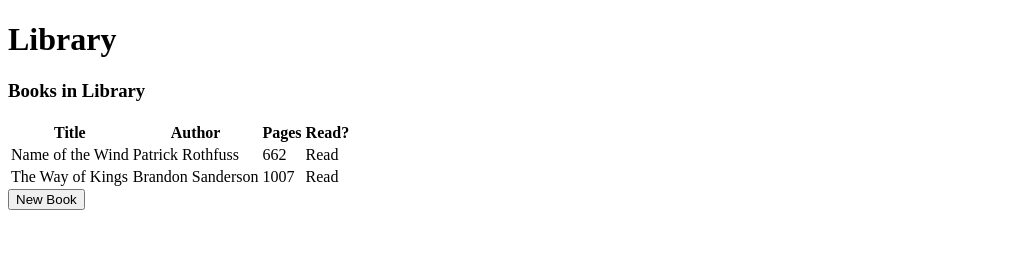
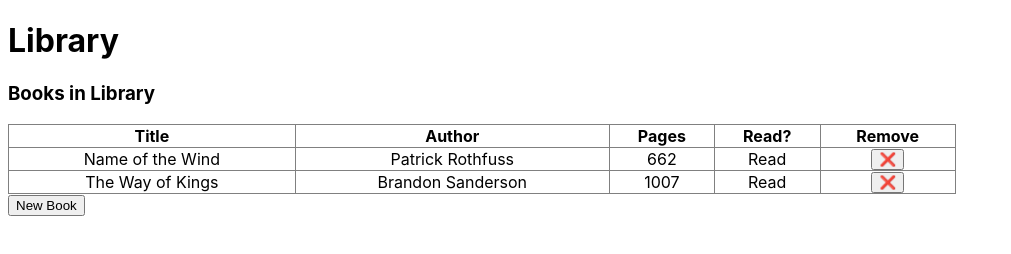
Before and after one commit to bkcheung/TOP-Library, a plain HTML site: page index.html in a window 1280 px wide. Shown: the whole page, without its empty margins (0-1011 px from the left). Drawn offline with Linux system fonts and the light colour scheme.

Commit message:
Add remove book button

```diff
--- a/index.html
+++ b/index.html
@@ -11,13 +11,15 @@
     <body>
        <h1>Library</h1>
        <h3>Books in Library</h3>
-       <table id = "libraryTable">
-           <tr>
+       <table>
+           <thead>
                <th>Title</th>
                <th>Author</th>
                <th>Pages</th>
                <th>Read?</th>
-           </tr>
+               <th>Remove</th>
+           </thead>
+           <tbody id = "libraryTable"></tbody>
        </table>
 
        <button type = button onclick= "openForm()">New Book</button>
--- a/library.js
+++ b/library.js
@@ -13,8 +13,8 @@ function Book(title, author, pages, read){
 
 function addBookToLibrary(title, author, pages, read){
     const newBook = new Book(title, author, pages, read);
+    myLibrary.push(newBook);
     addToTable(newBook);
-    myLibrary.push(newBook);
 }
 
 function addToTable(newBook){
@@ -33,9 +33,16 @@ function addToTable(newBook){
     newRow.append(newPages);
 
     const readStatus = document.createElement("td");
-    const bookRead = newBook.read ? 'Read':'Not read yet';
+    const bookRead = newBook.read ? 'Read':'Not read yest';
     readStatus.innerHTML = bookRead;
     newRow.append(readStatus);
+
+    const removeButton = document.createElement("BUTTON");
+    const index = myLibrary.length - 1;
+    removeButton.setAttribute('index', index);
+    removeButton.setAttribute("onclick", `removeBook(${index})`);
+    removeButton.appendChild(document.createTextNode("❌"));
+    newRow.append(removeButton);
 
     document.getElementById("libraryTable").appendChild(newRow);
 
@@ -57,10 +64,16 @@ function submitForm(){
     const read = document.getElementById("bookRead").checked;
 
     addBookToLibrary(title, author, pages, read);
+    document.getElementById("newBookForm").style.display = "none";
+}
 
-    // title = author = pages = '';
+function removeBook(index) {
+    myLibrary.splice(index,1)
+    document.getElementById("libraryTable").innerHTML = '';
 
-    document.getElementById("newBookForm").style.display = "none";
+    for(let book in myLibrary){
+        addToTable(myLibrary[book]);
+    }
 }
 
 const library = document.getElementById("libraryTable");
--- a/style.css
+++ b/style.css
@@ -1,4 +1,16 @@
+body {
+    font-family: -apple-system, BlinkMacSystemFont, 'Segoe UI', Roboto, Oxygen, Ubuntu, Cantarell, 'Open Sans', 'Helvetica Neue', sans-serif;
+}
 .form-popup {
     display: none;
+}
 
+table, th, tr, td {
+    border: 1px solid grey;
+    border-collapse: collapse;
+    text-align: center;
 }
+
+table {
+    width: 75%;
+}
```
